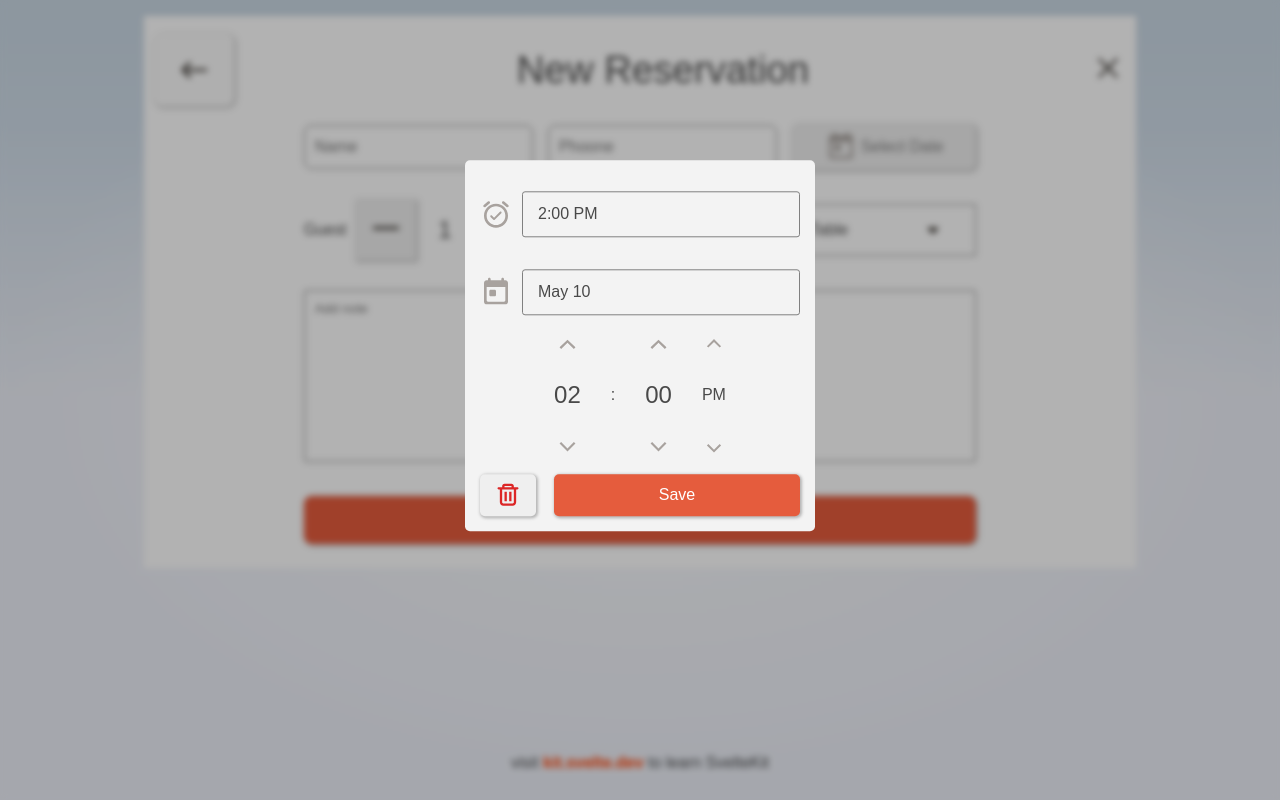
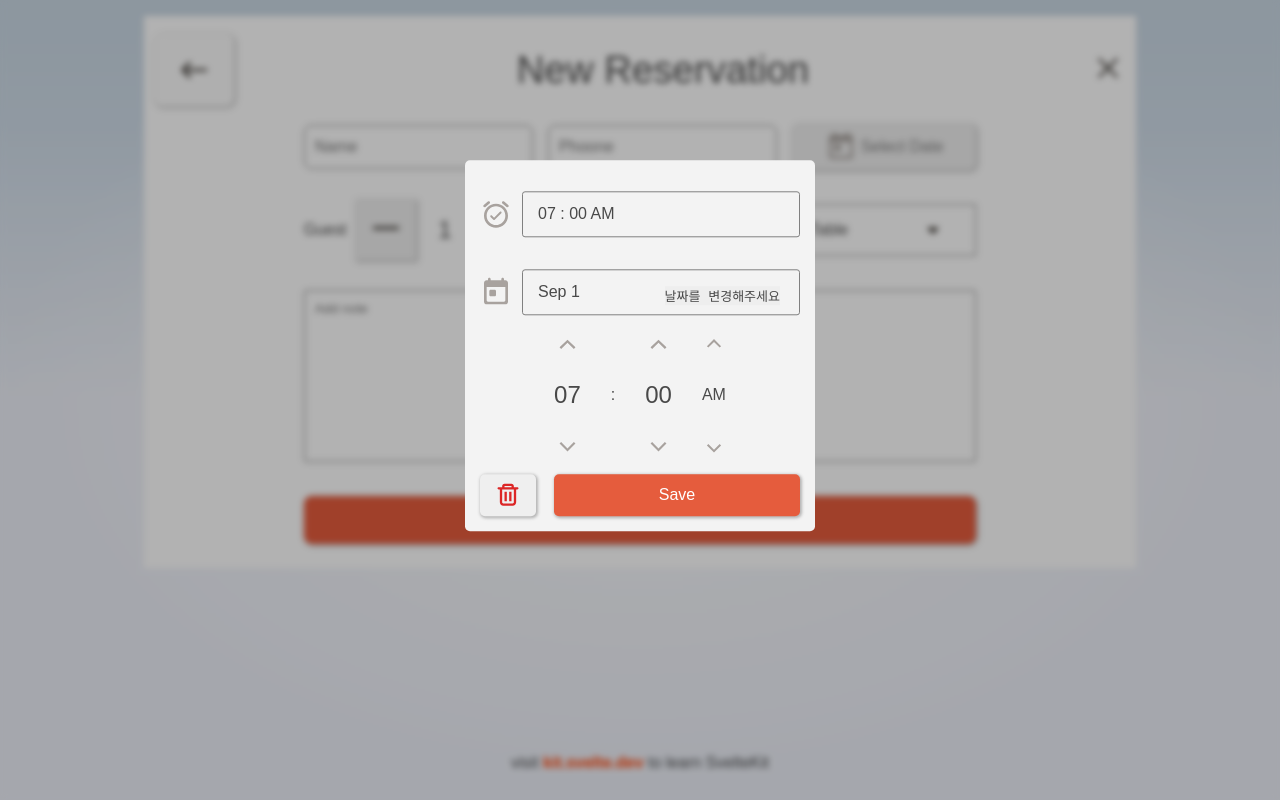
Before and after one commit to SeungGukYoo/yunaencos-project, a SvelteKit app: page /reservation in a window 1280 px wide. Both pictures are taken after a click on the button "Select Date". Built offline with nearby package versions, Linux system fonts and the light colour scheme.

Commit message:
feat: 날짜 선택 팝업 기능 구현

```diff
--- a/src/routes/reservation/Popup.svelte
+++ b/src/routes/reservation/Popup.svelte
@@ -4,13 +4,100 @@
 	import upArrowIcon from '$lib/images/icons/chevron-up.svg';
 	import dateIcon from '$lib/images/icons/today.svg';
 	import deleteIcon from '$lib/images/icons/trash.svg';
-	import { handlePopUp } from '../../store';
+	import { get } from 'svelte/store';
+	import { handlePopUp, handleReservationInfo } from '../../store';
+	type Calender = {
+		[key: string]: number;
+	};
 
+	const period = ['AM', 'PM'];
+	const calendar: Calender = {
+		Jen: 31,
+		Feb: 28,
+		Mar: 31,
+		Apr: 30,
+		May: 31,
+		Jun: 30,
+		Jul: 31,
+		Aug: 31,
+		Sep: 30,
+		Oct: 31,
+		Nov: 30,
+		Dec: 31
+	};
+	let timeFocus = false;
+	let dateFocus = false;
+	let maxDay = Array.from({ length: 30 }, (_, idx) => idx + 1);
+	let currentHour = '07';
+	let currentMinute = '00';
+	let currentTimePeriod = 0;
+	let choiceMonth: string = 'Sep';
+	let choiceDay: number = 1;
+	let isSaveDate = false;
+	$: fullDate =
+		choiceMonth +
+		' ' +
+		choiceDay +
+		',' +
+		currentHour +
+		':' +
+		currentMinute +
+		period[currentTimePeriod];
 	function closePopUp() {
 		handlePopUp.update((prev) => {
 			prev = false;
 			return prev;
 		});
+	}
+	function changeHour(hour: number) {
+		timeFocus = true;
+		dateFocus = false;
+		let changeHour = parseInt(currentHour) + hour;
+		if (changeHour < 0) changeHour = 24;
+		if (changeHour > 24) changeHour = 0;
+		currentHour = changeHour < 10 ? '0' + changeHour.toString() : changeHour.toString();
+	}
+	function changeMinute(minute: number) {
+		timeFocus = true;
+		dateFocus = false;
+		let changeMinute = parseInt(currentMinute) + minute;
+		if (changeMinute < 0) changeMinute = 59;
+		if (changeMinute > 59) changeMinute = 0;
+		currentMinute = changeMinute < 10 ? '0' + changeMinute.toString() : changeMinute.toString();
+	}
+	function changePeriod(periodIdx: number) {
+		timeFocus = true;
+		dateFocus = false;
+		let changePeriodIdx = currentTimePeriod + periodIdx;
+		if (changePeriodIdx >= period.length) changePeriodIdx = 0;
+		if (changePeriodIdx < 0) changePeriodIdx = 1;
+		currentTimePeriod = changePeriodIdx;
+	}
+	function changeDate(isChangeDate: boolean) {
+		if (!isChangeDate) {
+			timeFocus = false;
+			dateFocus = true;
+			isSaveDate = false;
+		} else {
+			dateFocus = false;
+			isSaveDate = true;
+		}
+	}
+	function makeDays() {
+		if (!choiceMonth) {
+			return;
+		}
+		maxDay = Array.from({ length: calendar[choiceMonth] }, (_, idx) => idx + 1);
+		choiceDay = 1;
+	}
+	function saveDate() {
+		if (!isSaveDate) return;
+		handleReservationInfo.update((prev) => {
+			prev.reservedDate = fullDate;
+			return prev;
+		});
+		console.log(get(handleReservationInfo));
+		handlePopUp.update((prev) => (prev = false));
 	}
 </script>
 
@@ -18,37 +105,69 @@
 	<div class="showDateContainer">
 		<div class="timeContainer">
 			<img src={timeIcon} alt="" />
-			<p class="showInputContainer">2:00 PM</p>
+			<p class="showInputContainer time {timeFocus ? 'on' : 'off'}">
+				<span>{currentHour}</span>
+				:
+				<span>{currentMinute}</span>
+				<span>{period[currentTimePeriod]}</span>
+			</p>
 		</div>
 		<div class="dayContainer">
-			<img src={dateIcon} alt="" />
-			<p class="showInputContainer">May 10</p>
+			<img src={dateIcon} alt="date icon" />
+			{#if dateFocus}
+				<form on:submit={() => changeDate(true)} class="showInputContainer inputDayContainer">
+					<select bind:value={choiceMonth} class="inputMonth" on:change={makeDays}>
+						{#each Object.entries(calendar) as [month]}
+							<option value={month}>{month}</option>
+						{/each}
+					</select>
+					<select bind:value={choiceDay} class="inputDay">
+						{#each maxDay as day}
+							<option value={day}>{day}</option>
+						{/each}
+					</select>
+					<input class="saveDateBtn" type="submit" value="✓" />
+				</form>
+			{:else}
+				<p
+					class="showInputContainer date {dateFocus ? 'on' : 'off'}"
+					on:click={() => changeDate(false)}
+				>
+					{choiceMonth}
+					{choiceDay}
+					{#if !isSaveDate}
+						<pre class="warnMessage">날짜를 변경해주세요</pre>
+					{/if}
+				</p>
+			{/if}
 		</div>
 	</div>
 
 	<div class="controlDateContainer">
 		<div class="eachControlContainer">
-			<img src={upArrowIcon} alt="" />
-			<p class="controlDateText">02</p>
-			<img src={downArrowIcon} alt="" />
+			<img src={upArrowIcon} alt="" on:click={() => changeHour(1)} />
+			<p class="controlDateText">
+				{currentHour}
+			</p>
+			<img src={downArrowIcon} alt="" on:click={() => changeHour(-1)} />
 		</div>
 		<p class="colonText">:</p>
 		<div class="eachControlContainer">
-			<img src={upArrowIcon} alt="" />
-			<p class="controlDateText">00</p>
-			<img src={downArrowIcon} alt="" />
+			<img src={upArrowIcon} alt="" on:click={() => changeMinute(1)} />
+			<p class="controlDateText">{currentMinute}</p>
+			<img src={downArrowIcon} alt="" on:click={() => changeMinute(-1)} />
 		</div>
 		<div class="eachControlContainer">
-			<img class="upIcon" src={upArrowIcon} alt="" />
-			<p class="aa">PM</p>
-			<img class="downIcon" src={downArrowIcon} alt="" />
+			<img class="upIcon" src={upArrowIcon} alt="" on:click={() => changePeriod(1)} />
+			<p>{period[currentTimePeriod]}</p>
+			<img class="downIcon" src={downArrowIcon} alt="" on:click={() => changePeriod(-1)} />
 		</div>
 	</div>
 	<div class="btnContainer">
 		<button class="deleteButton" on:click|preventDefault={closePopUp}>
 			<img src={deleteIcon} alt="" />
 		</button>
-		<button class="addButton"> Save </button>
+		<button class="addButton" on:click={saveDate}> Save </button>
 	</div>
 </div>
 
@@ -79,14 +198,49 @@
 	.showInputContainer {
 		width: 100%;
 		margin-left: 10px;
-		border: 1px solid gray;
 		padding: 13px 15px;
 		border-radius: 3px;
+	}
+	.showInputContainer.time.on {
+		border: 2px solid rgb(255, 104, 71);
+	}
+	.showInputContainer.time.off {
+		border: 1px solid gray;
+	}
+
+	.showInputContainer.date.off {
+		border: 1px solid gray;
 	}
 
 	.dayContainer {
 		display: flex;
 		width: 100%;
+		position: relative;
+	}
+	.inputDayContainer {
+		border: 2px solid rgb(255, 104, 71);
+	}
+	.inputMonth,
+	.inputDay {
+		border: none;
+		background-color: transparent;
+		outline: none;
+		font-size: 18px;
+		margin-right: 5px;
+	}
+	.saveDateBtn {
+		border: 2px solid rgb(255, 104, 71);
+		color: rgb(255, 104, 71);
+		text-align: center;
+		padding: 3px 8px;
+		border-radius: 50%;
+		outline: none;
+	}
+	.warnMessage {
+		position: absolute;
+		background-color: #eee;
+		right: 20px;
+		top: 20px;
 	}
 
 	.controlDateContainer {
```
